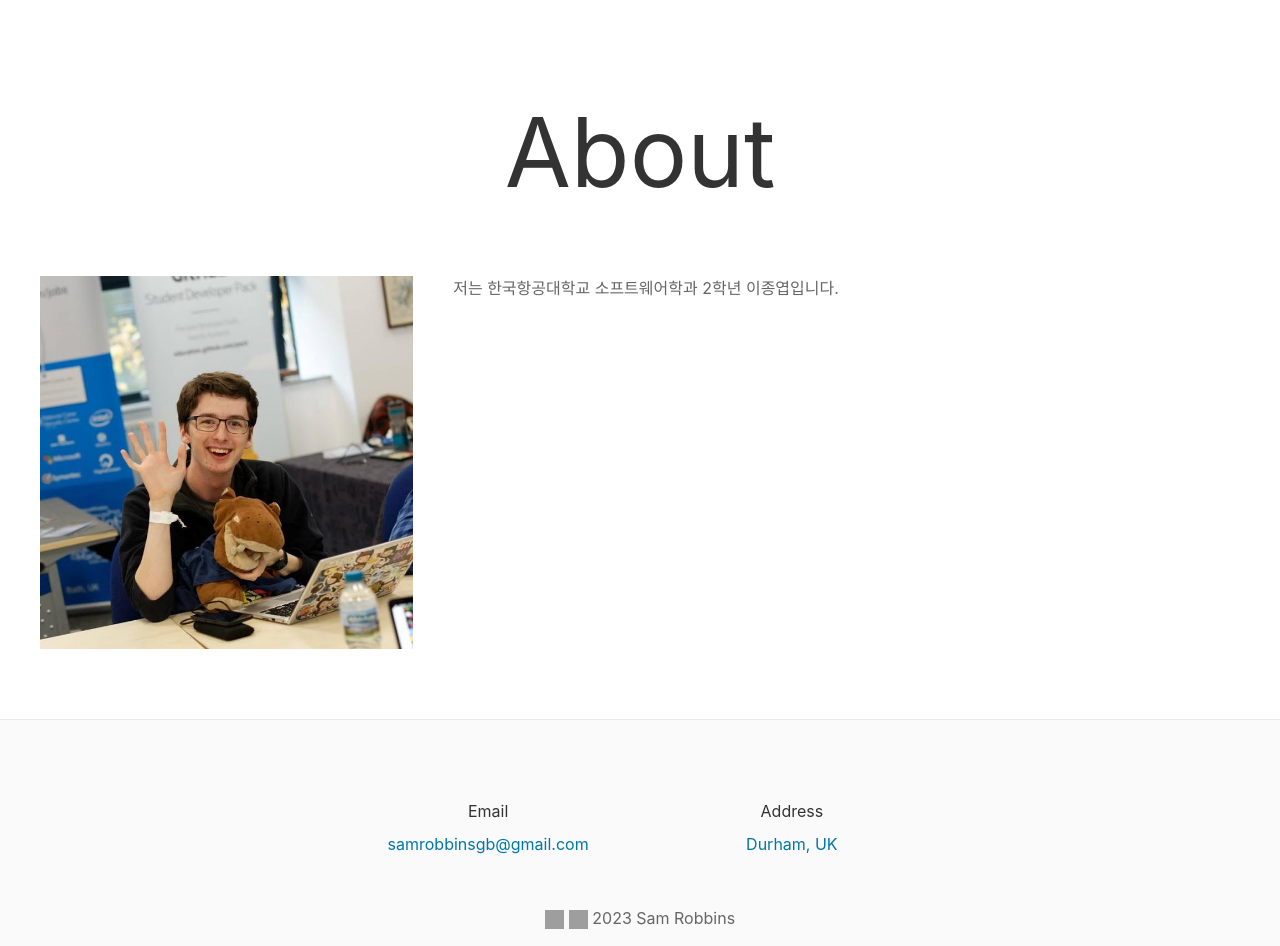
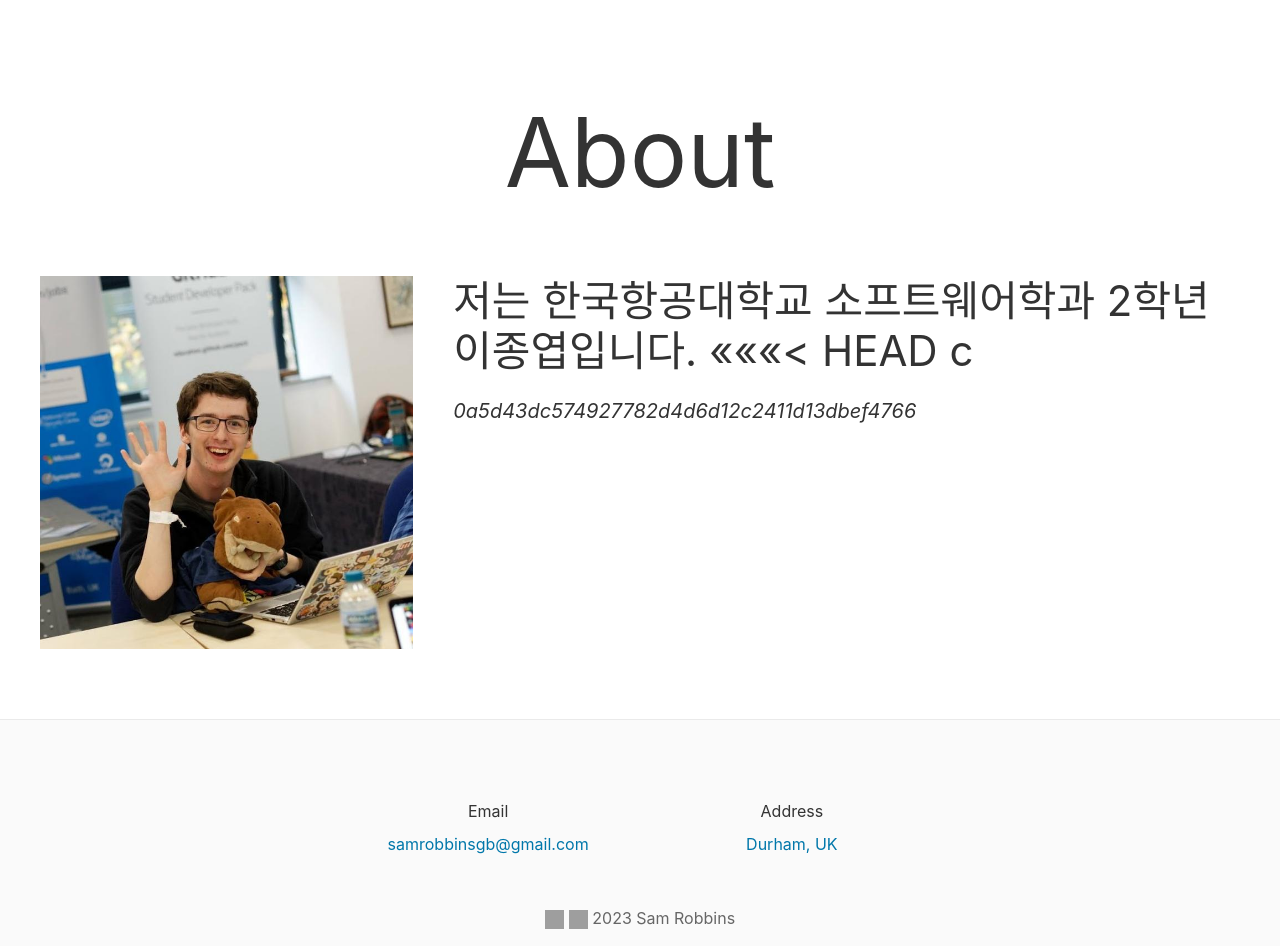
Before and after one commit to harryharry22/harryharry22.github.io, a plain HTML site: page about/index.html in a window 1280 px wide. Drawn offline with nearby package versions, Linux system fonts and the light colour scheme; grey boxes are pictures that could not be loaded.

Commit message:
blog added build

```diff
--- a/about/index.html
+++ b/about/index.html
@@ -180,7 +180,24 @@
         <img src="https://harryharry22.github.io/images/about/profile.jpg" alt="author">
       </div>
       <div class="uk-width-expand@m">
-        <p>저는 한국항공대학교 소프트웨어학과 2학년 이종엽입니다.</p>
+        <h1 id="c">저는 한국항공대학교 소프트웨어학과 2학년 이종엽입니다.
+&laquo;&laquo;&laquo;&lt; HEAD
+c</h1>
+<blockquote>
+<blockquote>
+<blockquote>
+<blockquote>
+<blockquote>
+<blockquote>
+<blockquote>
+<p>0a5d43dc574927782d4d6d12c2411d13dbef4766</p>
+</blockquote>
+</blockquote>
+</blockquote>
+</blockquote>
+</blockquote>
+</blockquote>
+</blockquote>
 
       </div>
     </div>
```
Also changed, not shown: index.html (+1 -1 lines).
